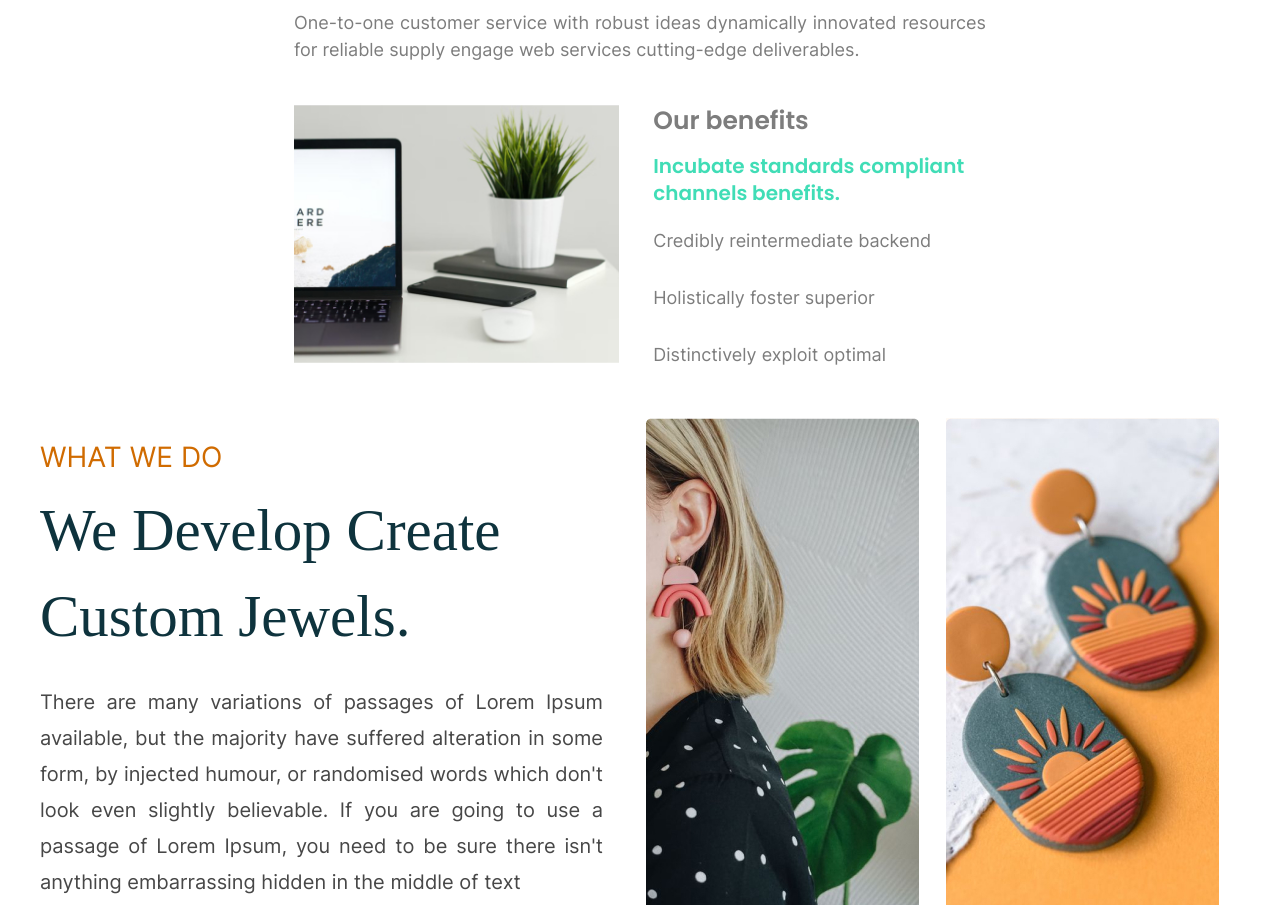
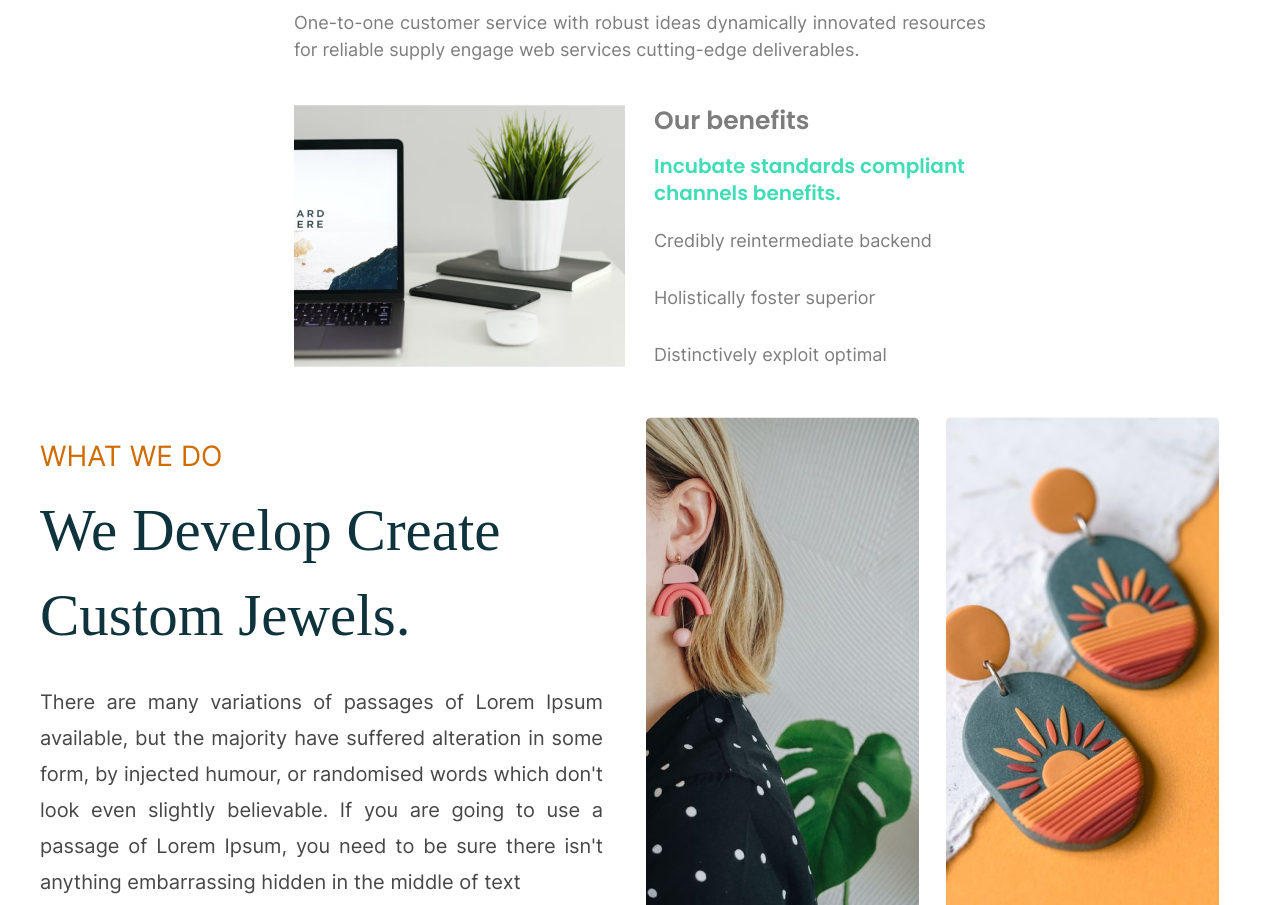
Before and after one commit to YanaPronko/lessons, a plain HTML site: page lesson_6/index.html in a window 1280 px wide. Shown: the part 2022-2927 px from the top of the page. Drawn offline with Linux system fonts and the light colour scheme; a web font is replaced by a local one.

Commit message:
fix: fix html-structure

```diff
--- a/lesson_6/css/style.css
+++ b/lesson_6/css/style.css
@@ -165,18 +165,22 @@ footer {
   text-align: justify;
 }
 
+.block {
+  font-size: 0;
+}
+
 .laptop,
 .right-text-wrapper {
   display: inline-block;
 }
 
 .laptop {
-  max-width: 47%;
+  max-width: 331px;
   margin-right: 29px;
 }
 
 .right-text-wrapper {
-  max-width: 48%;
+  max-width: 332px;
 }
 
 .text-subtitle {
@@ -195,6 +199,7 @@ footer {
 }
 
 .text-list li {
+  font-size: 18px;
   margin-bottom: 35px;
 }
 
--- a/lesson_6/index.html
+++ b/lesson_6/index.html
@@ -94,6 +94,7 @@
         cutting-edge deliverables.
       </p>
     </div>
+    <div class="block">
       <img src="img/laptop.jpg" alt="laptop" class="laptop">
       <div class="right-text-wrapper">
         <h3 class="text-subtitle">
@@ -107,6 +108,7 @@
           <li>Holistically foster superior</li>
           <li class="last-item">Distinctively exploit optimal</li>
         </ul>
+      </div>
     </div>
   </div>
   <div class="second-container">
```
Lines whose indentation alone changed are shown as unchanged.
